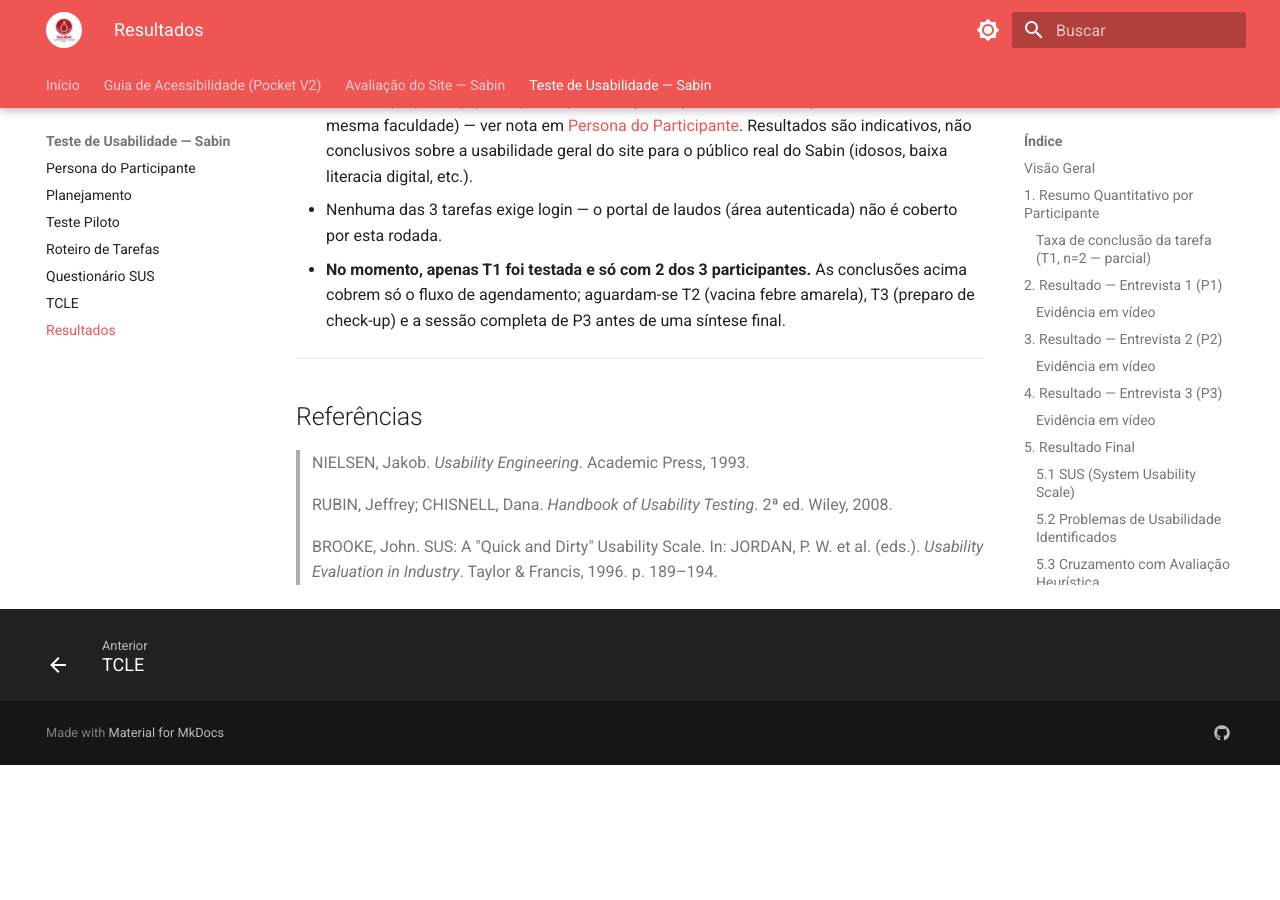
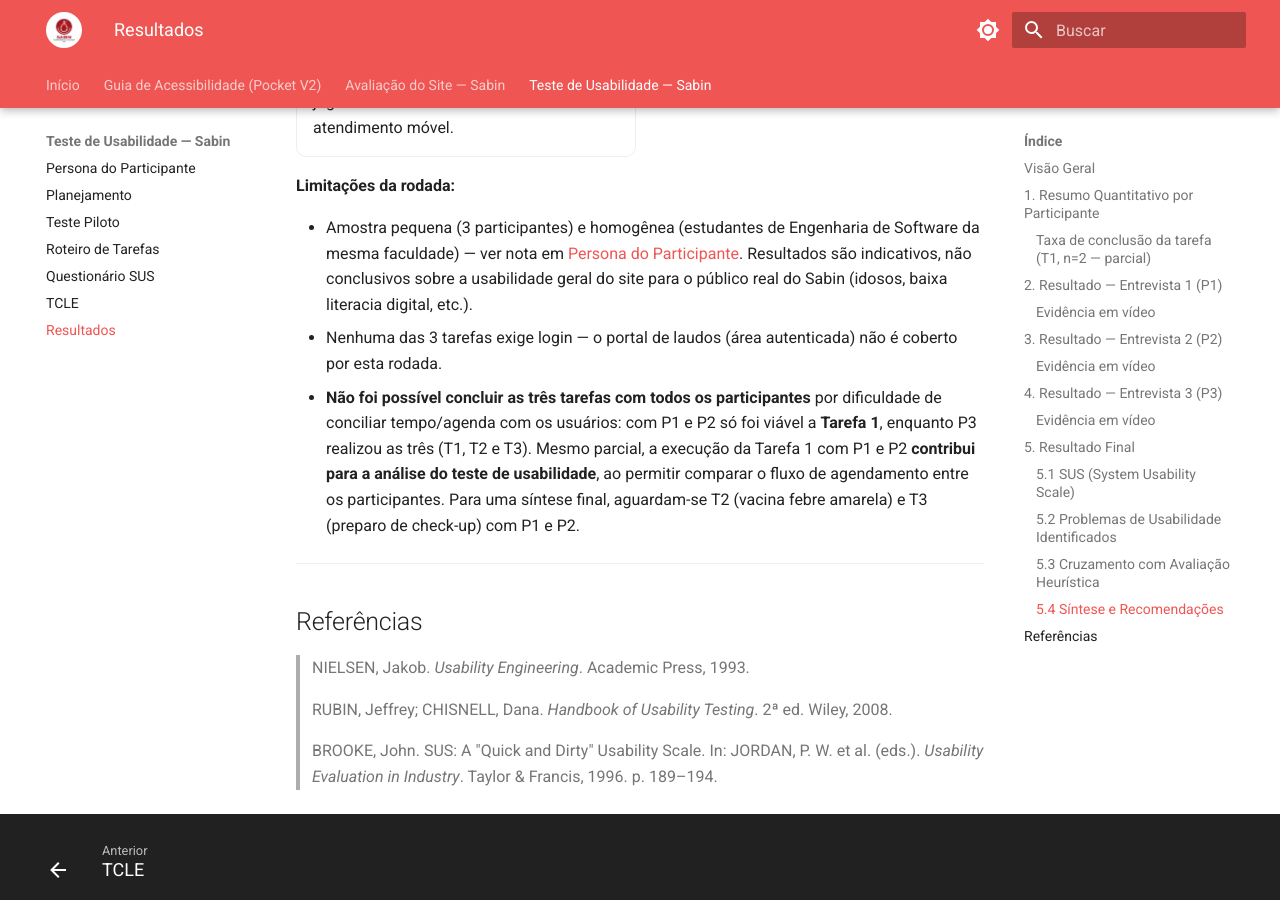
Before and after one commit to UnB-IHC/IHC_2026.1_Grupo07, an MkDocs documentation site: the page built from docs/ihc-sabin/teste-usabilidade/resultados.md, in a window 1280 px wide and 900 px high, scrolled down 10999 px. Built offline with MkDocs 1.6.1 and Material for MkDocs 9.7.7, drawn with Linux system fonts in a browser that asks for light colours; before the commit the page ends 11764 px from its top, so only the background shows below that; some of the changed text lies outside the part shown.

Commit message:
docs: esclarece limitacao de coleta do teste de usabilidade
Deixa explicito que nao foi possivel realizar todas as tarefas com todos os participantes por dificuldade de conciliar horario/agenda com os usuarios (P1 e P2 fizeram apenas a Tarefa 1), e que a execucao da Tarefa 1 com eles ainda contribui para a analise do teste de usabilidade.

```diff
--- a/docs/ihc-sabin/teste-usabilidade/resultados.md
+++ b/docs/ihc-sabin/teste-usabilidade/resultados.md
@@ -6,7 +6,11 @@
 > **Avaliador(es):** Gustavo Xavier Evangelista, Lucas Andrade Zanetti
 
 !!! warning "Status de coleta"
-    **P1 e P2:** apenas a Tarefa 1 (agendamento). **P3:** as **3 tarefas** (T1, T2 e T3) — ver [seção 4](#4-resultado-entrevista-3-p3). Ainda faltam T2 e T3 com P1 e P2. A pontuação SUS de P3 é **estimada** (respostas não coletadas). Os agregados abaixo (cards da *Visão Geral*, médias, tabela de problemas e síntese final) **ainda não foram recalculados** para incluir P3 e seguem refletindo n=2 / só T1 — recalcular após decidir se T2/T3 serão repetidas com P1 e P2.
+    **P1 e P2:** apenas a Tarefa 1 (agendamento). **P3:** as **3 tarefas** (T1, T2 e T3) — ver [seção 4](#4-resultado-entrevista-3-p3). Ainda faltam T2 e T3 com P1 e P2.
+
+    **Não foi possível realizar as três tarefas com todos os participantes** por dificuldade de conciliar agenda/horário com os usuários — com P1 e P2 só foi viável executar a **Tarefa 1**. Ainda assim, **a realização da Tarefa 1 com eles contribui para a análise do teste de usabilidade**, pois permite comparar o fluxo de agendamento entre os participantes e reforça os problemas identificados.
+
+    A pontuação SUS de P3 é **estimada** (respostas não coletadas). Os agregados abaixo (cards da *Visão Geral*, médias, tabela de problemas e síntese final) **ainda não foram recalculados** para incluir P3 e seguem refletindo n=2 / só T1 — recalcular após decidir se T2/T3 serão repetidas com P1 e P2.
 
 ---
 
@@ -433,7 +437,7 @@
 
 - Amostra pequena (3 participantes) e homogênea (estudantes de Engenharia de Software da mesma faculdade) — ver nota em [Persona do Participante](persona.md#1-persona-primaria). Resultados são indicativos, não conclusivos sobre a usabilidade geral do site para o público real do Sabin (idosos, baixa literacia digital, etc.).
 - Nenhuma das 3 tarefas exige login — o portal de laudos (área autenticada) não é coberto por esta rodada.
-- **No momento, apenas T1 foi testada e só com 2 dos 3 participantes.** As conclusões acima cobrem só o fluxo de agendamento; aguardam-se T2 (vacina febre amarela), T3 (preparo de check-up) e a sessão completa de P3 antes de uma síntese final.
+- **Não foi possível concluir as três tarefas com todos os participantes** por dificuldade de conciliar tempo/agenda com os usuários: com P1 e P2 só foi viável a **Tarefa 1**, enquanto P3 realizou as três (T1, T2 e T3). Mesmo parcial, a execução da Tarefa 1 com P1 e P2 **contribui para a análise do teste de usabilidade**, ao permitir comparar o fluxo de agendamento entre os participantes. Para uma síntese final, aguardam-se T2 (vacina febre amarela) e T3 (preparo de check-up) com P1 e P2.
 
 ---
 
```
